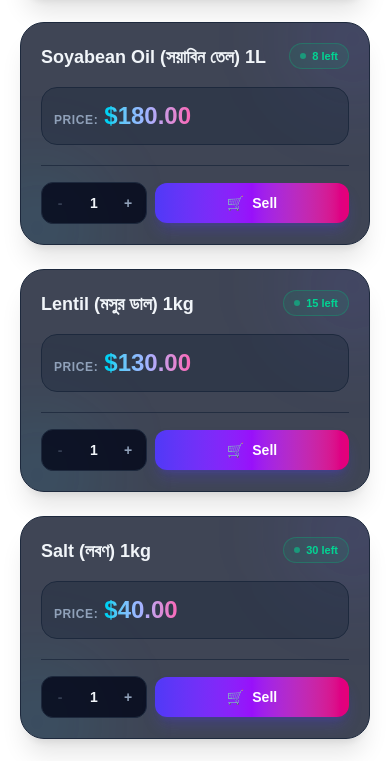
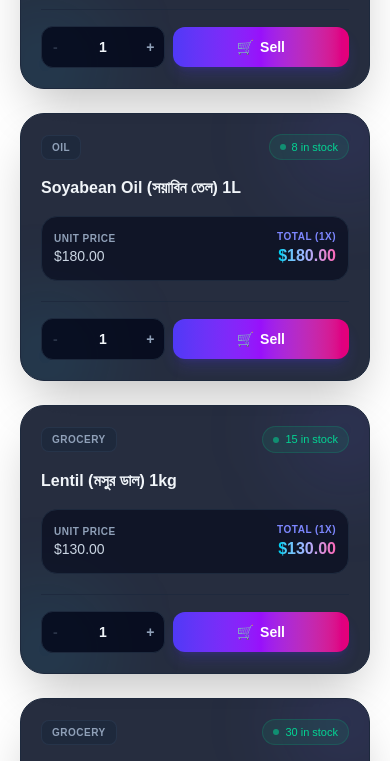
Before and after one commit to rezarajib/star-shop-management, a React (Vite) app: page / in a window 390 px wide. Shown: the part 1713-2474 px from the top of the page. Built offline with nearby package versions, Linux system fonts and the light colour scheme.

Commit message:
fix: improve product card layout and resolve price text overflow

```diff
--- a/src/pages/Products/Product.jsx
+++ b/src/pages/Products/Product.jsx
@@ -2,15 +2,15 @@ import React, { useState } from 'react';
 
 function Product({ product, handleCheckout }) {
   const [sellQty, setSellQty] = useState(1);
+  const [isExpanded, setIsExpanded] = useState(false);
 
-  // Quantity Increase
+  // Quantity Handlers
   const handleIncrease = () => {
     if (sellQty < product.stock) {
       setSellQty((prev) => Number(prev) + 1);
     }
   };
 
-  // Quantity Decrease
   const handleDecrease = () => {
     if (sellQty > 1) {
       setSellQty((prev) => Number(prev) - 1);
@@ -19,65 +19,115 @@ function Product({ product, handleCheckout }) {
 
   const onCheckoutClick = () => {
     handleCheckout(product.id, sellQty);
-    setSellQty(1); // Checkout শেষে মান ১-এ রিসেট হবে
+    setSellQty(1);
   };
 
+  // Price calculations
+  const unitPrice = Number(product.price) || 0;
+  const totalPrice = unitPrice * sellQty;
+
   return (
-    <div className="group relative bg-slate-900/80 border border-slate-800 hover:border-indigo-500/60 rounded-3xl p-5 shadow-xl hover:shadow-2xl hover:shadow-indigo-500/10 backdrop-blur-xl flex flex-col justify-between transition-all duration-300 hover:-translate-y-1 overflow-hidden">
+    <div className="group relative w-full bg-slate-900/90 border border-slate-800 hover:border-indigo-500/50 rounded-3xl p-5 shadow-2xl backdrop-blur-xl flex flex-col justify-between transition-all duration-300 hover:-translate-y-1 overflow-hidden">
 
-      {/* Top Colorful Ambient Blur Effect */}
-      <div className="absolute -top-12 -right-12 w-32 h-32 bg-indigo-500/10 group-hover:bg-indigo-500/20 rounded-full blur-2xl transition-all duration-300 pointer-events-none" />
-      <div className="absolute -bottom-12 -left-12 w-32 h-32 bg-cyan-500/10 group-hover:bg-cyan-500/20 rounded-full blur-2xl transition-all duration-300 pointer-events-none" />
+      {/* Background Ambient Glow */}
+      <div className="absolute -top-10 -right-10 w-32 h-32 bg-indigo-500/10 group-hover:bg-indigo-500/20 rounded-full blur-2xl transition-all duration-300 pointer-events-none" />
+      <div className="absolute -bottom-10 -left-10 w-32 h-32 bg-cyan-500/10 group-hover:bg-cyan-500/20 rounded-full blur-2xl transition-all duration-300 pointer-events-none" />
 
-      {/* Main Content Area */}
+      {/* Top Details Content */}
       <div className="relative z-10 space-y-4">
 
-        {/* Header Title & Stock Badge */}
-        <div className="flex items-start justify-between gap-3">
-          <h3 className="font-bold text-lg text-slate-100 group-hover:text-indigo-300 transition-colors line-clamp-1">
-            {product.name}
-          </h3>
+        {/* Product Image */}
+        {product.image && (
+          <div className="w-full h-40 overflow-hidden rounded-2xl bg-slate-950/60 border border-slate-800/50">
+            <img
+              src={product.image}
+              alt={product.name}
+              className="w-full h-full object-cover group-hover:scale-105 transition-transform duration-300"
+            />
+          </div>
+        )}
 
-          {/* Stock Badges */}
+        {/* Category & Stock Badges */}
+        <div className="flex items-center justify-between gap-2">
+          <span className="text-[10px] font-bold uppercase tracking-wider px-2.5 py-1 rounded-lg bg-slate-800/80 text-slate-400 border border-slate-700/50 max-w-[130px] truncate">
+            {product.category || 'General'}
+          </span>
+
           {product.stock > 5 ? (
-            <span className="inline-flex items-center gap-1.5 px-2.5 py-1 rounded-full text-[11px] font-semibold bg-emerald-500/10 border border-emerald-500/30 text-emerald-400">
+            <span className="inline-flex items-center gap-1.5 px-2.5 py-1 rounded-full text-[11px] font-medium bg-emerald-500/10 border border-emerald-500/20 text-emerald-400 shrink-0">
               <span className="w-1.5 h-1.5 rounded-full bg-emerald-400 animate-pulse" />
-              {product.stock} left
+              {product.stock} in stock
             </span>
           ) : product.stock > 0 ? (
-            <span className="inline-flex items-center gap-1.5 px-2.5 py-1 rounded-full text-[11px] font-semibold bg-amber-500/10 border border-amber-500/30 text-amber-400">
+            <span className="inline-flex items-center gap-1.5 px-2.5 py-1 rounded-full text-[11px] font-medium bg-amber-500/10 border border-amber-500/20 text-amber-400 shrink-0">
               <span className="w-1.5 h-1.5 rounded-full bg-amber-400 animate-ping" />
               Low: {product.stock}
             </span>
           ) : (
-            <span className="inline-flex items-center gap-1.5 px-2.5 py-1 rounded-full text-[11px] font-semibold bg-rose-500/10 border border-rose-500/30 text-rose-400">
+            <span className="inline-flex items-center gap-1.5 px-2.5 py-1 rounded-full text-[11px] font-medium bg-rose-500/10 border border-rose-500/20 text-rose-400 shrink-0">
               Out of stock
             </span>
           )}
         </div>
 
-        {/* Price Section */}
-        <div className="flex items-baseline gap-1.5 bg-slate-800/40 border border-slate-800 rounded-2xl p-3">
-          <span className="text-xs font-semibold text-slate-400 uppercase tracking-wider">Price:</span>
-          <span className="text-2xl font-extrabold text-transparent bg-clip-text bg-gradient-to-r from-cyan-400 via-indigo-300 to-pink-400">
-            ${product.price.toFixed(2)}
-          </span>
+        {/* Title */}
+        <h3 className="font-bold text-base sm:text-lg text-slate-100 group-hover:text-indigo-300 transition-colors line-clamp-1">
+          {product.name}
+        </h3>
+
+        {/* Description / Article */}
+        {product.description && (
+          <div className="text-xs sm:text-sm text-slate-400 space-y-1">
+            <p className={isExpanded ? "break-words leading-relaxed" : "line-clamp-2 leading-relaxed"}>
+              {product.description}
+            </p>
+            {product.description.length > 70 && (
+              <button
+                type="button"
+                onClick={() => setIsExpanded(!isExpanded)}
+                className="text-xs font-semibold text-indigo-400 hover:text-indigo-300 transition-colors focus:outline-none"
+              >
+                {isExpanded ? "Show Less ▲" : "Read More ▼"}
+              </button>
+            )}
+          </div>
+        )}
+
+        {/* Price Box (Full display without dots or truncation) */}
+        <div className="flex items-center justify-between gap-2 bg-slate-950/60 border border-slate-800 rounded-2xl p-3">
+          <div className="flex flex-col">
+            <span className="text-[10px] font-semibold text-slate-400 uppercase tracking-wider">
+              Unit Price
+            </span>
+            <span className="text-sm font-medium text-slate-300">
+              ${unitPrice.toFixed(2)}
+            </span>
+          </div>
+
+          <div className="flex flex-col text-right">
+            <span className="text-[10px] font-semibold text-indigo-400 uppercase tracking-wider">
+              Total ({sellQty}x)
+            </span>
+            <span className="text-base sm:text-lg font-extrabold text-transparent bg-clip-text bg-gradient-to-r from-cyan-400 via-indigo-300 to-pink-400 whitespace-nowrap">
+              ${totalPrice.toFixed(2)}
+            </span>
+          </div>
         </div>
 
       </div>
 
-      {/* Actions & Controls */}
+      {/* Action Controls Section */}
       <div className="relative z-10 mt-5 pt-4 border-t border-slate-800/80">
         {product.stock > 0 ? (
-          <div className="flex items-center gap-2">
+          <div className="grid grid-cols-12 gap-2 items-center">
 
-            {/* Interactive Quantity Selector */}
-            <div className="flex items-center bg-slate-950/80 border border-slate-800 rounded-xl p-1">
+            {/* Quantity Controls (5 Cols) */}
+            <div className="col-span-5 flex items-center justify-between bg-slate-950/80 border border-slate-800 rounded-xl p-1">
               <button
                 type="button"
                 onClick={handleDecrease}
                 disabled={sellQty <= 1}
-                className="w-7 h-8 flex items-center justify-center text-slate-400 hover:text-white disabled:opacity-30 disabled:hover:text-slate-400 font-bold text-sm rounded-lg hover:bg-slate-800 transition-all"
+                className="w-7 h-8 flex items-center justify-center text-slate-400 hover:text-white disabled:opacity-25 font-bold text-sm rounded-lg hover:bg-slate-800 transition-all"
               >
                 -
               </button>
@@ -91,23 +141,24 @@ function Product({ product, handleCheckout }) {
                   const val = Math.max(1, Math.min(product.stock, Number(e.target.value)));
                   setSellQty(val || 1);
                 }}
-                className="w-10 text-center bg-transparent text-slate-100 font-bold text-sm focus:outline-none [appearance:textfield] [&::-webkit-outer-spin-button]:appearance-none [&::-webkit-inner-spin-button]:appearance-none"
+                className="w-full text-center bg-transparent text-slate-100 font-bold text-sm focus:outline-none [appearance:textfield] [&::-webkit-outer-spin-button]:appearance-none [&::-webkit-inner-spin-button]:appearance-none"
               />
 
               <button
                 type="button"
                 onClick={handleIncrease}
                 disabled={sellQty >= product.stock}
-                className="w-7 h-8 flex items-center justify-center text-slate-400 hover:text-white disabled:opacity-30 disabled:hover:text-slate-400 font-bold text-sm rounded-lg hover:bg-slate-800 transition-all"
+                className="w-7 h-8 flex items-center justify-center text-slate-400 hover:text-white disabled:opacity-25 font-bold text-sm rounded-lg hover:bg-slate-800 transition-all"
               >
                 +
               </button>
             </div>
 
-            {/* Vibrant Sell Button */}
+            {/* Sell Button (7 Cols) */}
             <button
+              type="button"
               onClick={onCheckoutClick}
-              className="flex-1 h-10 bg-gradient-to-r from-indigo-600 via-purple-600 to-pink-600 hover:from-indigo-500 hover:via-purple-500 hover:to-pink-500 text-white font-semibold text-sm rounded-xl shadow-lg shadow-indigo-600/25 active:scale-95 transition-all duration-200 flex items-center justify-center gap-2"
+              className="col-span-7 h-10 bg-gradient-to-r from-indigo-600 via-purple-600 to-pink-600 hover:from-indigo-500 hover:via-purple-500 hover:to-pink-500 text-white font-semibold text-sm rounded-xl shadow-lg shadow-indigo-600/20 active:scale-95 transition-all duration-200 flex items-center justify-center gap-1.5"
             >
               <span>🛒</span>
               <span>Sell</span>
@@ -115,7 +166,7 @@ function Product({ product, handleCheckout }) {
 
           </div>
         ) : (
-          <div className="w-full text-center py-2.5 bg-rose-500/5 border border-rose-500/20 rounded-xl">
+          <div className="w-full text-center py-2.5 bg-rose-500/10 border border-rose-500/20 rounded-xl">
             <span className="text-xs font-bold text-rose-400 uppercase tracking-wider flex items-center justify-center gap-1.5">
               <span>⚠️</span> Out of Stock
             </span>
```
